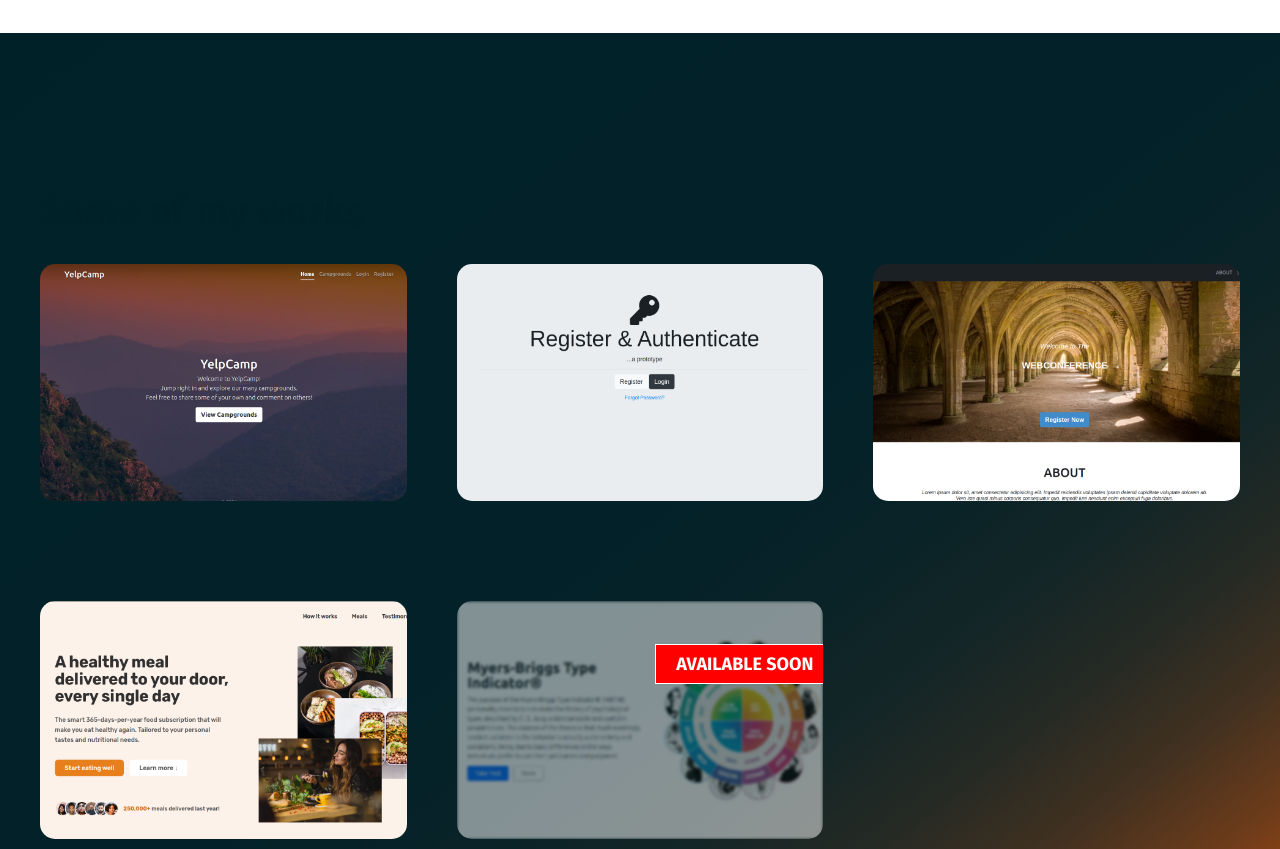
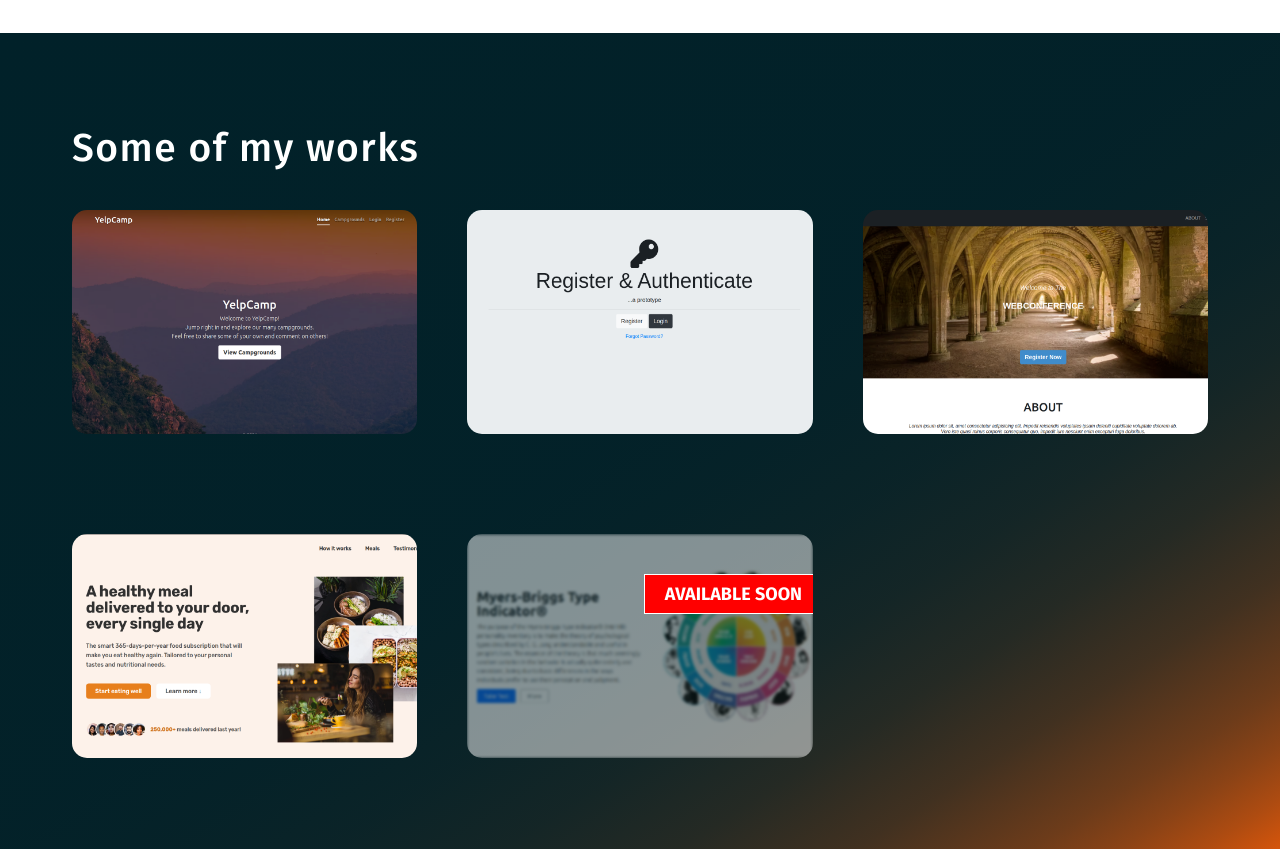
Before and after one commit to Jean-f-05/portfolio, a plain HTML site: page index.html in a window 1280 px wide. Shown: the part 1960-2809 px from the top of the page. Drawn offline with nearby package versions, Linux system fonts and the light colour scheme.

Commit message:
fixed section portfolio header style

```diff
--- a/index.html
+++ b/index.html
@@ -71,7 +71,7 @@
     </section>
 
     <section class="section-portflio">
-      <div class="container portfolio-container">
+      <div class="container">
         <h2 class="portfolio-header ">Some of my works</h2>
         <div class=" grid grid--3-cols">
           <div class="portfolio-img-container">
@@ -106,7 +106,7 @@
           <div class="portfolio-img-container container-wip">
             <img class="portfolio-img" src="./imgs/websites/mbTest.png" alt="" />
           </div>
-          <!-- <div class="portfolio-container">6</div> -->
+
         </div>
       </div>
     </section>
--- a/style.css
+++ b/style.css
@@ -205,20 +205,12 @@ nav {
   padding: 9.6rem 3.2rem;
 }
 
-.portfolio-container {
-  padding: 6.4rem 0;
-}
-
 .portfolio-header {
-  /* color: var(--white-color);
+  color: var(--white-color);
+  margin-bottom: 4.2rem;
+  letter-spacing: 0.15rem;
   font-size: 3.9rem;
   font-weight: 500;
-  margin-bottom: 3.8rem;
-  letter-spacing: 0.15rem; */
-  color: var(--prime-color);
-  font-size: 3.9rem;
-  font-weight: 500;
-  margin-bottom: 3.2rem;
 }
 
 .portfolio-img-container {
```
